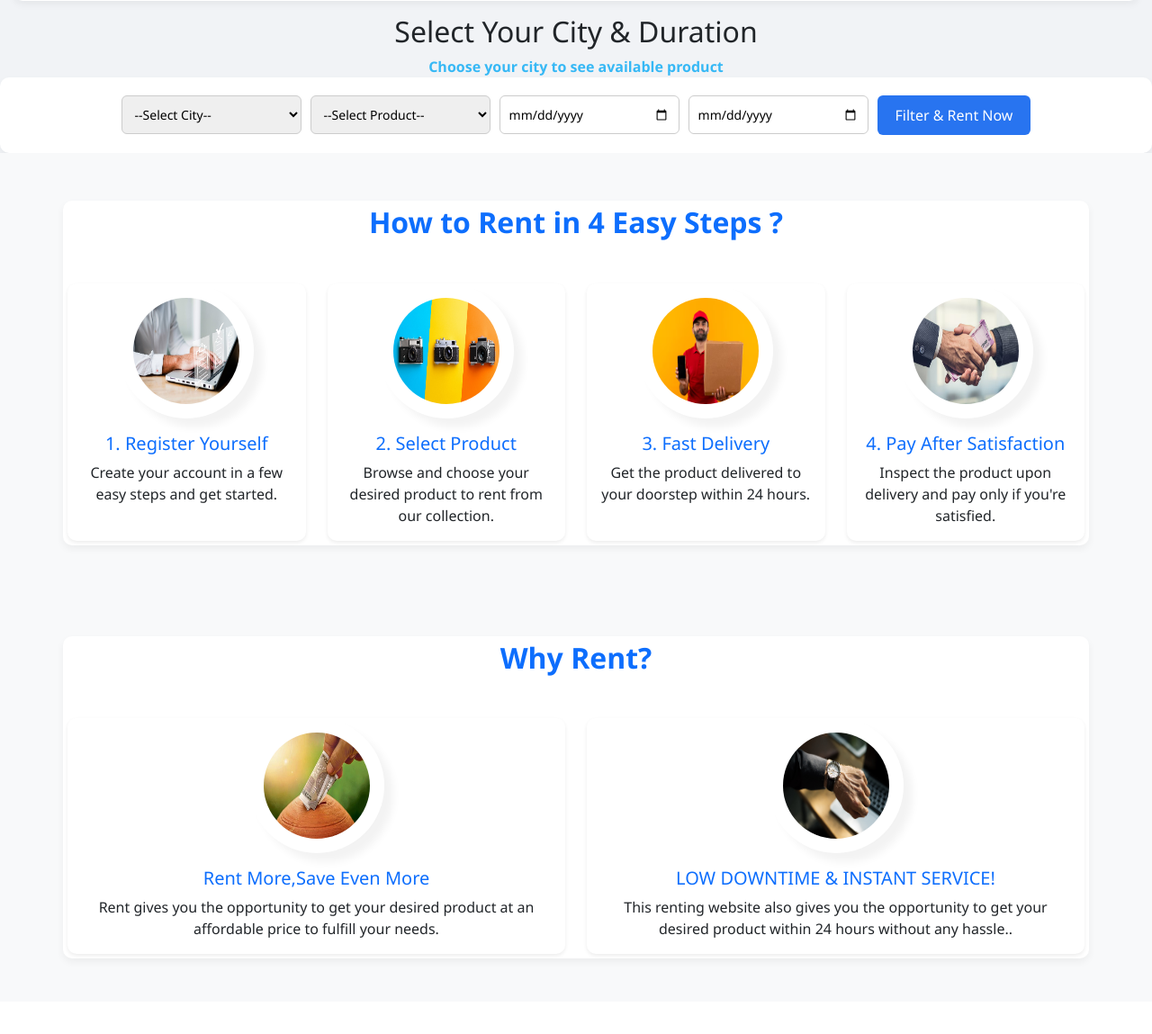
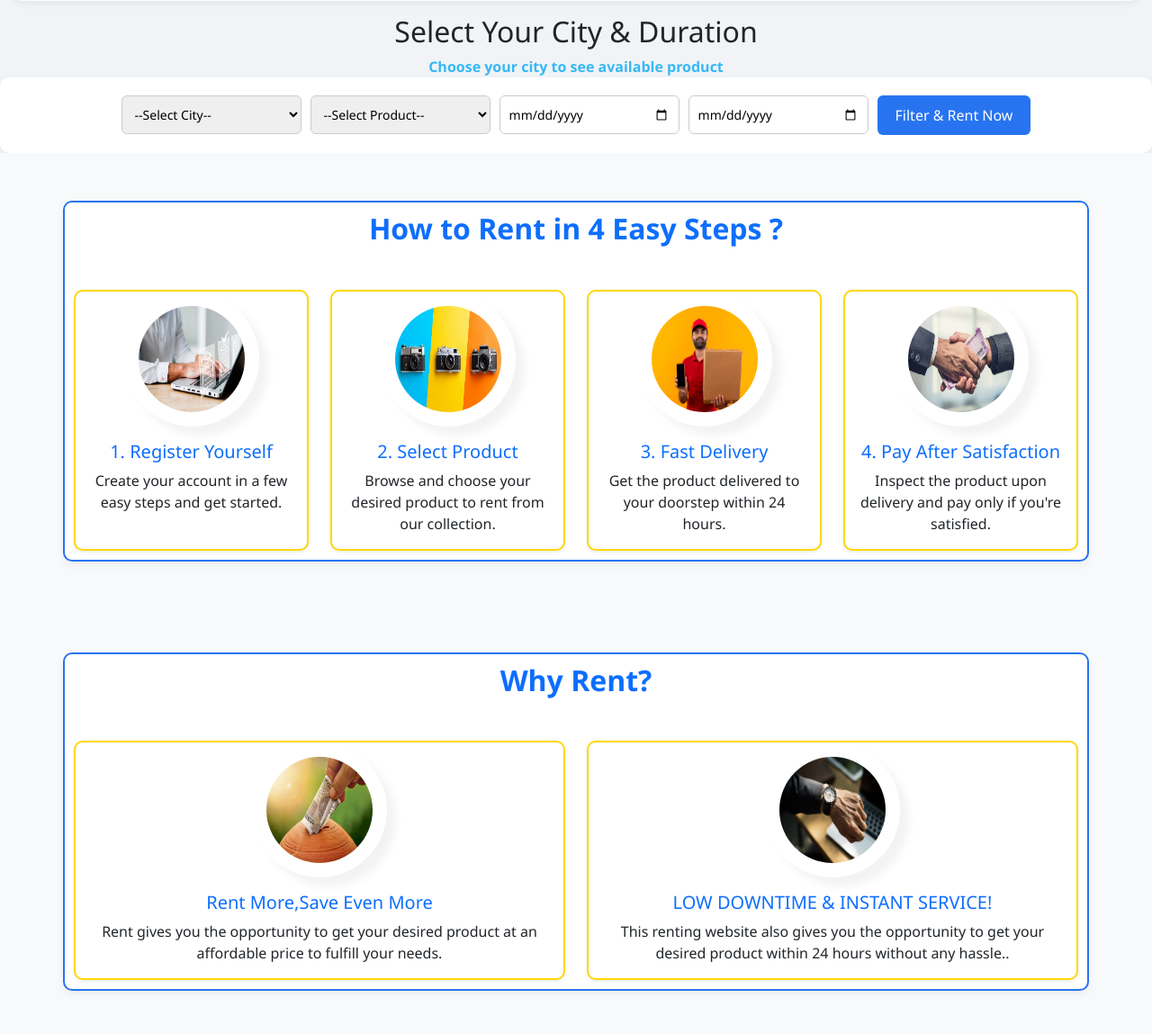
Before and after one commit to Harsh-Ranjan05/LiB-Cart, a PHP site: page /home.php in a window 1280 px wide. Shown: the part 1576-2725 px from the top of the page at 90% size. Before the commit the page ends 2645 px from the top, so only its background shows below. Run offline with PHP 8.4, Linux system fonts and the light colour scheme.

Commit message:
Updated With Transtion Animation Properties

```diff
--- a/home.php
+++ b/home.php
@@ -231,10 +231,11 @@
     }
      .container{
       background-color: white;
-      padding: 5px;
+      padding: 10px;
       border-radius: 10px;
       box-shadow: 0 4px 8px rgba(0, 0, 0, 0.05);
       margin-top:5px;
+      border:2px solid #2874F0;
     }
     .inside-container{
      margin:5px;
@@ -254,6 +255,12 @@
       border:none;
       border-radius: 10px;
       box-shadow: 10px 10px 10px rgba(0, 0, 0, 0.05);
+      border:2px solid #FFD700;
+      cursor: pointer;
+      transition: transform 0.3s;
+    }
+    .card:hover{
+       transform: translateY(-5px);
     }
     .popular-product{
       display: grid;
@@ -273,11 +280,27 @@
       border-radius: 10px;
       box-shadow: 0 4px 8px rgba(0, 0, 0, 0.05);
       border:2px solid #FFD700;
+      cursor: pointer;
+      transition: transform 0.3s;
+    }
+    .product-card:hover{
+       transform: translateY(-5px);
+    }
+    #img-card{
+     transition: transform 0.3s;
+    }
+    #img-card:hover{
+       transform: translateX(5px);
     }
     #card-img{
       width: 100px;
       height:100px;
       border-radius: 10px;
+      cursor: pointer;
+      transition: transform 0.3s;
+    }
+    #card-img:hover{
+     transform: translateX(5px);
     }
     .product-heading{
       display:flex;
@@ -417,7 +440,7 @@
       <!-- Step 1 & 2 -->
       <div class="col-md-6 col-lg-3">
         <div class="card h-100 text-center shadow-sm">
-          <img src="img/register.jpg" class="card-img-top p-3 rounded-circle mx-auto" style="width: 150px; height: 150px;box-shadow: 10px 10px 10px rgba(0, 0, 0, 0.05);" alt="Register">
+          <img src="img/register.jpg" id="img-card" class="card-img-top p-3 rounded-circle mx-auto" style="width: 150px; height: 150px;box-shadow: 10px 10px 10px rgba(0, 0, 0, 0.05);" alt="Register">
           <div class="card-body">
             <h5 class="card-title text-primary">1. Register Yourself</h5>
             <p class="card-text">Create your account in a few easy steps and get started.</p>
@@ -427,7 +450,7 @@
 
       <div class="col-md-6 col-lg-3">
         <div class="card h-100 text-center shadow-sm">
-          <img src="img/camera.jpg" class="card-img-top p-3 rounded-circle mx-auto" style="width: 150px; height: 150px;box-shadow: 10px 10px 10px rgba(0, 0, 0, 0.05);" alt="Select Product">
+          <img src="img/camera.jpg" id="img-card" class="card-img-top p-3 rounded-circle mx-auto" style="width: 150px; height: 150px;box-shadow: 10px 10px 10px rgba(0, 0, 0, 0.05);" alt="Select Product">
           <div class="card-body">
             <h5 class="card-title text-primary">2. Select Product</h5>
             <p class="card-text">Browse and choose your desired product to rent from our collection.</p>
@@ -438,7 +461,7 @@
       <!-- Step 3 & 4 -->
       <div class="col-md-6 col-lg-3">
         <div class="card h-100 text-center shadow-sm">
-          <img src="img/delivery.avif" class="card-img-top p-3 rounded-circle mx-auto" style="width: 150px; height: 150px;box-shadow: 10px 10px 10px rgba(0, 0, 0, 0.05);" alt="Delivery">
+          <img src="img/delivery.avif" id="img-card" class="card-img-top p-3 rounded-circle mx-auto" style="width: 150px; height: 150px;box-shadow: 10px 10px 10px rgba(0, 0, 0, 0.05);" alt="Delivery">
           <div class="card-body">
             <h5 class="card-title text-primary">3. Fast Delivery</h5>
             <p class="card-text">Get the product delivered to your doorstep within 24 hours.</p>
@@ -448,7 +471,7 @@
 
       <div class="col-md-6 col-lg-3">
         <div class="card h-100 text-center shadow-sm">
-          <img src="img/money-exchange.avif" class="card-img-top p-3 rounded-circle mx-auto" style="width: 150px; height: 150px;box-shadow: 10px 10px 10px rgba(0, 0, 0, 0.05);" alt="Pay Later">
+          <img src="img/money-exchange.avif" id="img-card" class="card-img-top p-3 rounded-circle mx-auto" style="width: 150px; height: 150px;box-shadow: 10px 10px 10px rgba(0, 0, 0, 0.05);" alt="Pay Later">
           <div class="card-body">
             <h5 class="card-title text-primary">4. Pay After Satisfaction</h5>
             <p class="card-text">Inspect the product upon delivery and pay only if you're satisfied.</p>
@@ -469,7 +492,7 @@
       <!-- Step 1 & 2 -->
       <div class="col-md-6 col-lg-6">
         <div class="card h-100 text-center shadow-sm">
-          <img src="img/savemoney.jpg" class="card-img-top p-3 rounded-circle mx-auto" style="width: 150px; height: 150px;box-shadow: 10px 10px 10px rgba(0, 0, 0, 0.05);" alt="Register">
+          <img src="img/savemoney.jpg" id="img-card" class="card-img-top p-3 rounded-circle mx-auto" style="width: 150px; height: 150px;box-shadow: 10px 10px 10px rgba(0, 0, 0, 0.05);" alt="Register">
           <div class="card-body">
             <h5 class="card-title text-primary">Rent More,Save Even More</h5>
             <p class="card-text">Rent gives you the opportunity to get your desired product at an affordable price to fulfill your needs.</p>
@@ -479,7 +502,7 @@
 
       <div class="col-md-6 col-lg-6">
         <div class="card h-100 text-center shadow-sm">
-          <img src="img/savetime.jpg" class="card-img-top p-3 rounded-circle mx-auto" style="width: 150px; height: 150px;box-shadow: 10px 10px 10px rgba(0, 0, 0, 0.05);" alt="Select Product">
+          <img src="img/savetime.jpg" id="img-card" class="card-img-top p-3 rounded-circle mx-auto" style="width: 150px; height: 150px;box-shadow: 10px 10px 10px rgba(0, 0, 0, 0.05);" alt="Select Product">
           <div class="card-body">
             <h5 class="card-title text-primary">LOW DOWNTIME & INSTANT SERVICE!</h5>
             <p class="card-text">This renting website also gives you the opportunity to get your desired product within 24 hours without any hassle..</p>
```
